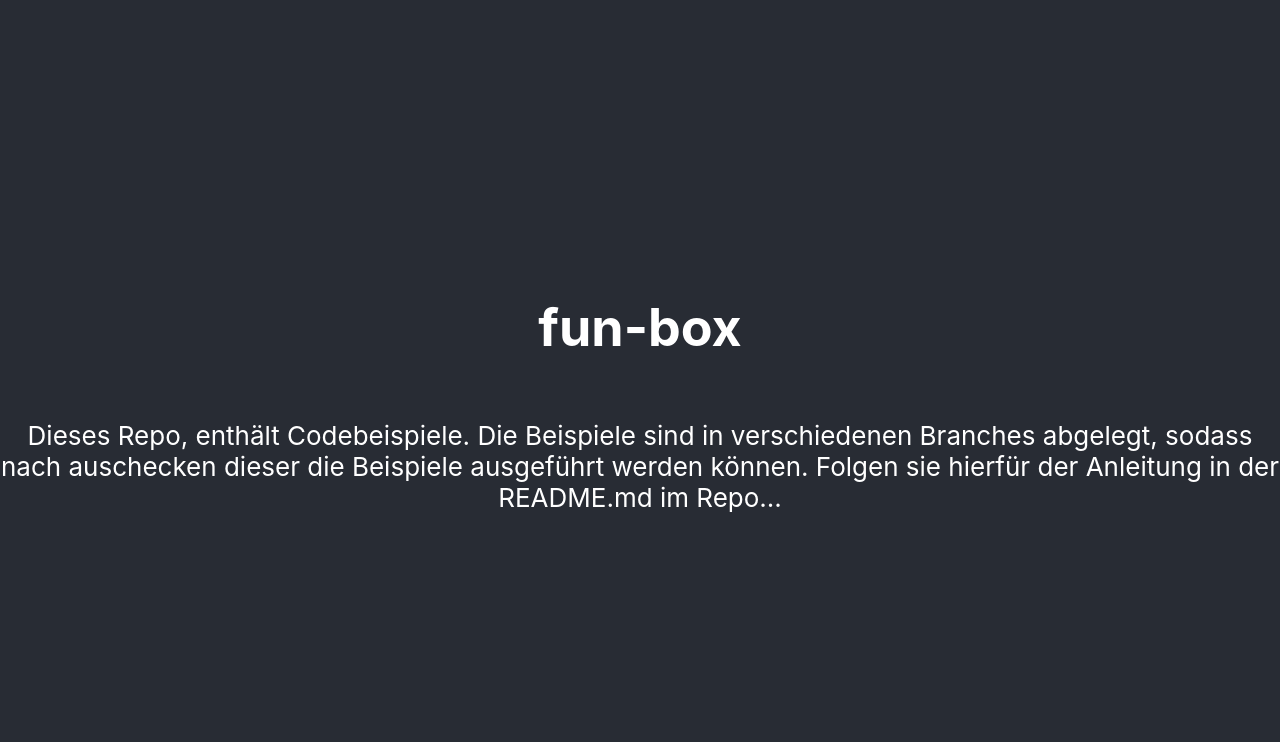
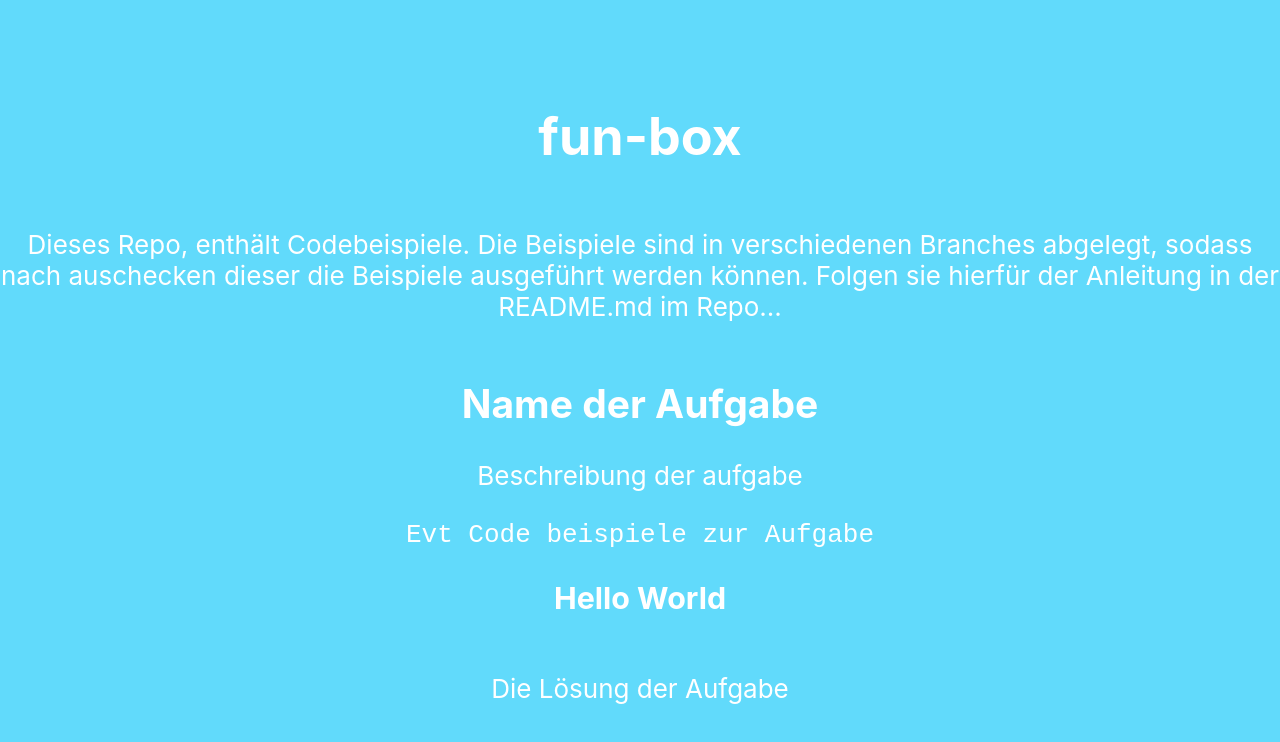
Before and after one commit to CodingBapthi/fun-box, a React (Create React App) app: page / in a window 1280 px wide. Shown: the top 742 px of the page. Built offline with nearby package versions, Linux system fonts and the light colour scheme.

Commit message:
Add a Example

```diff
--- a/src/App.css
+++ b/src/App.css
@@ -14,7 +14,7 @@
 }
 
 .App-header {
-  background-color: #282c34;
+  background-color: #61dafb;
   min-height: 100vh;
   display: flex;
   flex-direction: column;
--- a/src/App.js
+++ b/src/App.js
@@ -1,4 +1,5 @@
 import './App.css';
+import Example from "./components/Example";
 
 function App() {
   return (
@@ -6,6 +7,7 @@ function App() {
       <header className="App-header">
         <h1>fun-box</h1>
           <p>Dieses Repo, enthält Codebeispiele. Die Beispiele sind in verschiedenen Branches abgelegt, sodass nach auschecken dieser die Beispiele ausgeführt werden können. Folgen  sie hierfür der Anleitung in der README.md im Repo...</p>
+          <Example />
       </header>
     </div>
   );
--- /dev/null
+++ b/src/components/Example.js
@@ -0,0 +1,19 @@
+import Solution from './Solution';
+
+// Die Aufgaben sind so zu lösen, das über die nutzung der Komponenten die Aufgabe ausgegeben werden kann
+// und die Lösung dargestellt wird. In der Example wird die Aufgabe erstellt und alle Informationen hierzu mit eingebunden.
+// Die Lösung wird in diser als Komponente mit eingebunden.
+const Example = () => {
+	return (
+		<>
+			<div>
+				<h2>Name der Aufgabe</h2>
+				<p>Beschreibung der aufgabe</p>
+				<code>Evt Code beispiele zur Aufgabe</code>
+			</div>
+			<Solution name="World"/>
+		</>
+	)
+};
+
+export default Example;
--- /dev/null
+++ b/src/components/Solution.js
@@ -0,0 +1,13 @@
+const Solution = (props) => {
+
+	// Die aufgaben
+
+	return (
+		<>
+			<h3>Hello {props.name}</h3>
+			<p>Die Lösung der Aufgabe</p>
+		</>
+	)
+}
+
+export default Solution;
```
